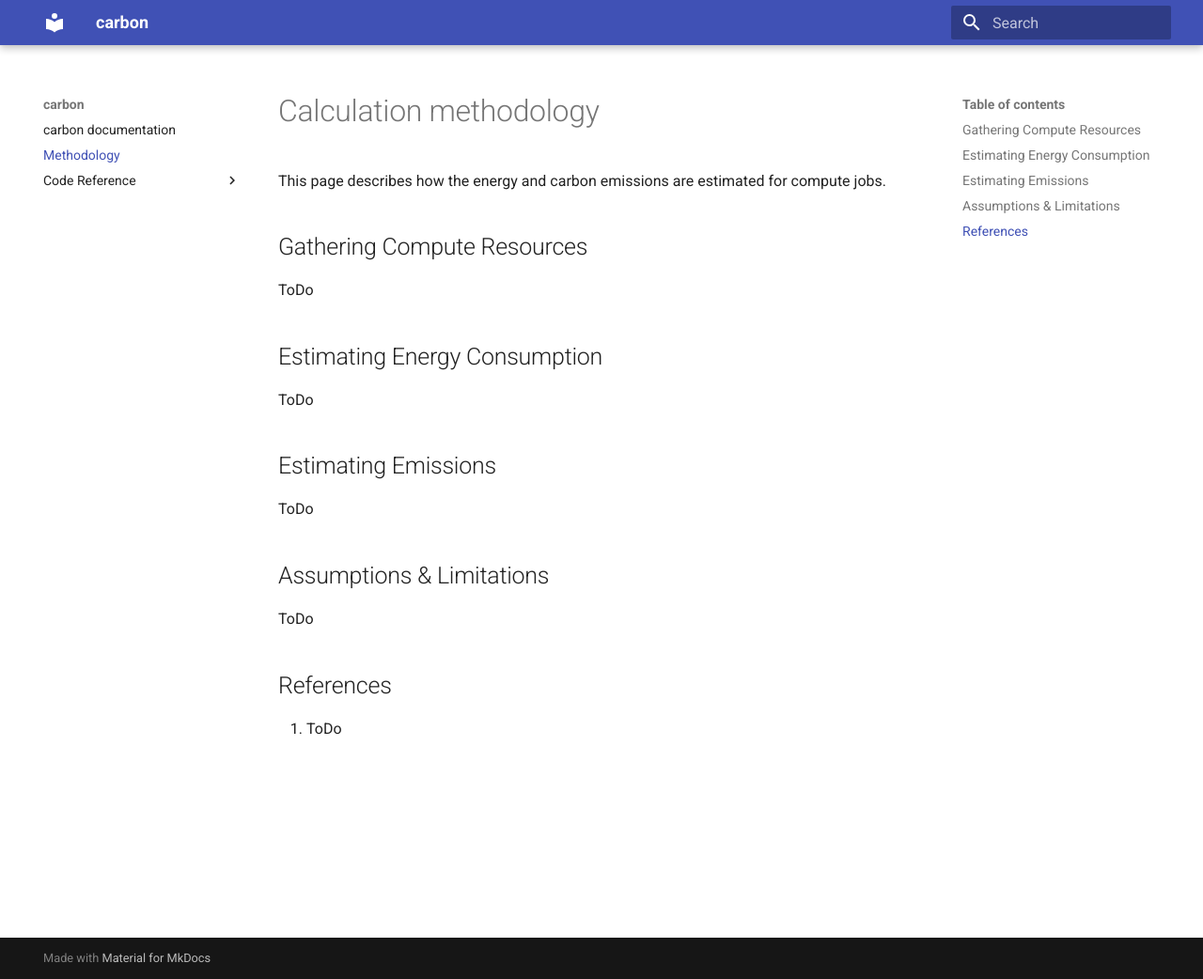
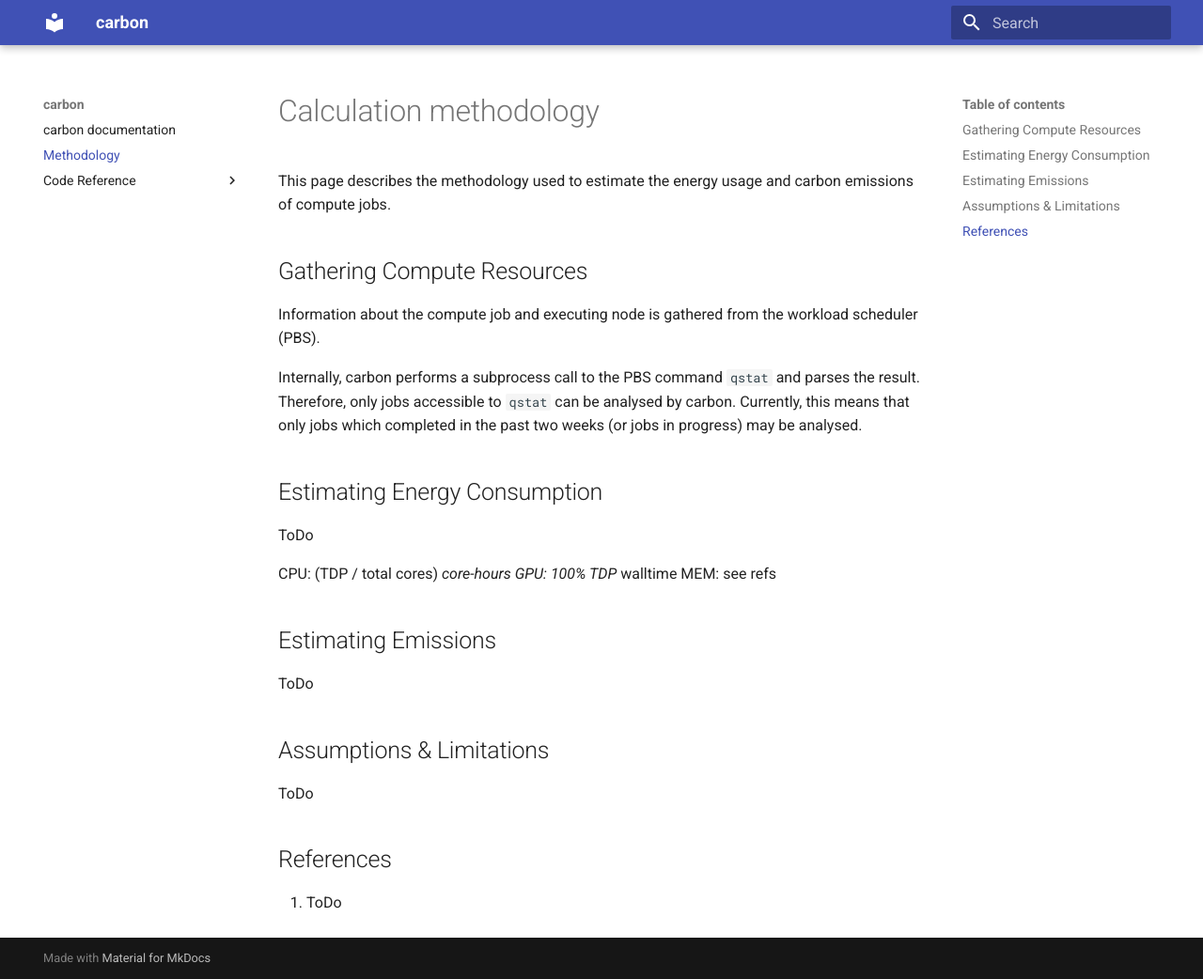
Before and after one commit to ImperialCollegeLondon/carbon, an MkDocs documentation site: the page built from docs/methodology.md, in a window 1280 px wide and 1042 px high. Shown: the whole window at 94% size. Built offline with MkDocs 1.6.1 and Material for MkDocs 9.7.7, drawn with Linux system fonts in a browser that asks for light colours.

Commit message:
Add info about compute resources to docs

```diff
--- a/docs/methodology.md
+++ b/docs/methodology.md
@@ -1,14 +1,22 @@
 # Calculation methodology
 
-This page describes how the energy and carbon emissions are estimated for compute jobs.
+This page describes the methodology used to estimate the energy usage and carbon emissions of compute jobs.
 
 ## Gathering Compute Resources
 
-ToDo
+Information about the compute job and executing node is gathered from the workload scheduler (PBS).
+
+Internally, carbon performs a subprocess call to the PBS command `qstat` and parses the result.
+Therefore, only jobs accessible to `qstat` can be analysed by carbon.
+Currently, this means that only jobs which completed in the past two weeks (or jobs in progress) may be analysed.
 
 ## Estimating Energy Consumption
 
 ToDo
+
+CPU: (TDP / total cores) *core-hours
+GPU: 100% TDP* walltime
+MEM: see refs
 
 ## Estimating Emissions
 
```
